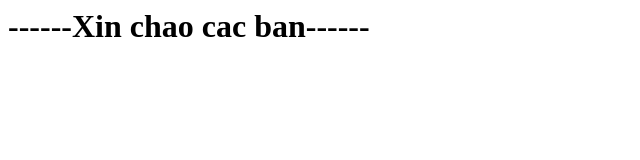
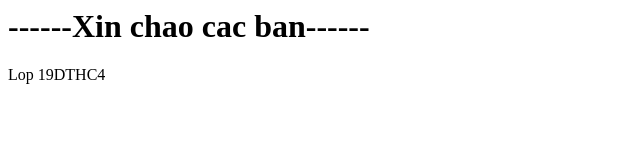
Before and after one commit to duongkynam/github-demo-kiemthu, a plain HTML site: page index.html in a window 1280 px wide. Shown: the whole page, without its empty margins (0-640 px from the left). Drawn offline with Linux system fonts and the light colour scheme.

Commit message:
Update index.html

```diff
--- a/index.html
+++ b/index.html
@@ -1 +1,3 @@
 <h1>------Xin chao cac ban------</h1>
+
+<p>Lop 19DTHC4</p>
```
